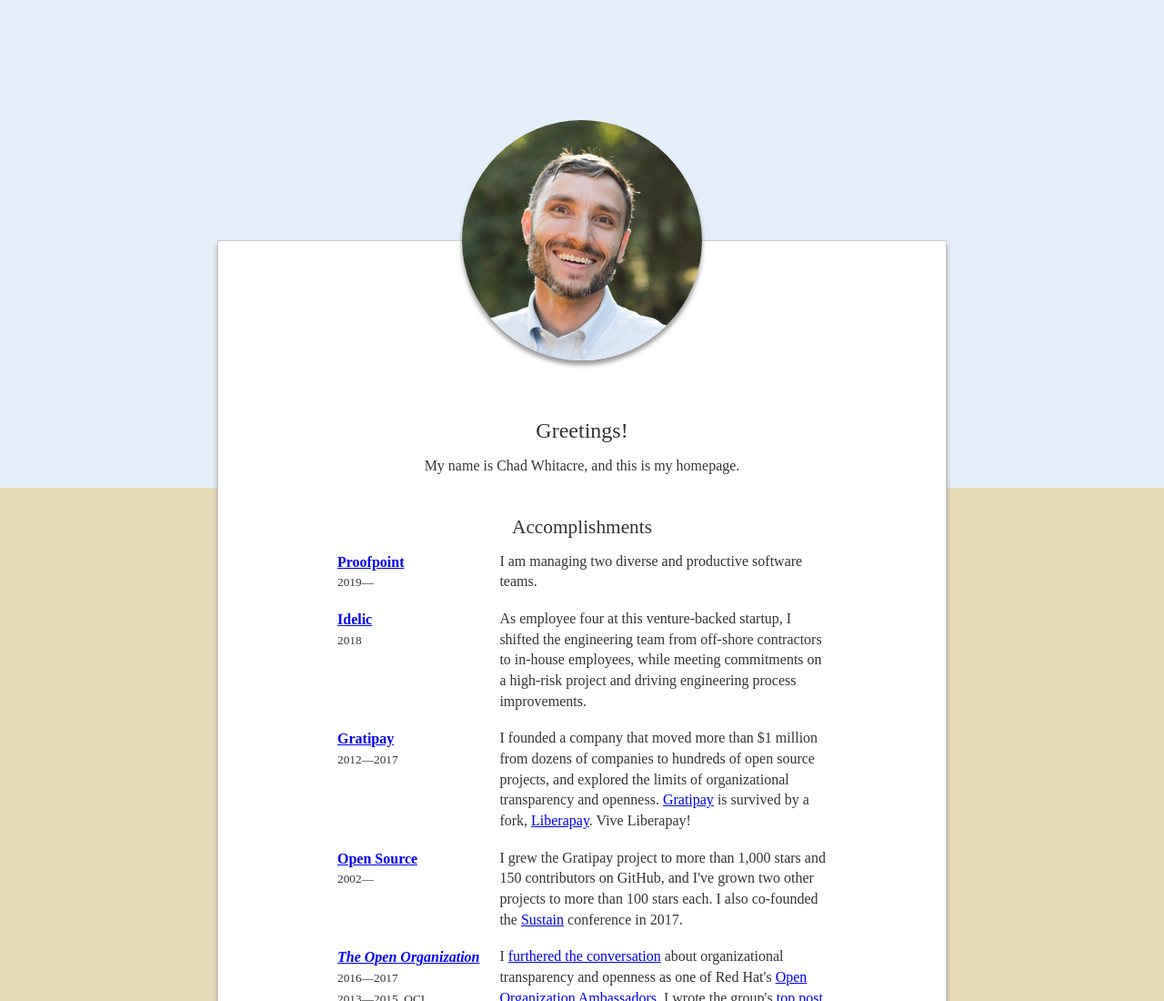
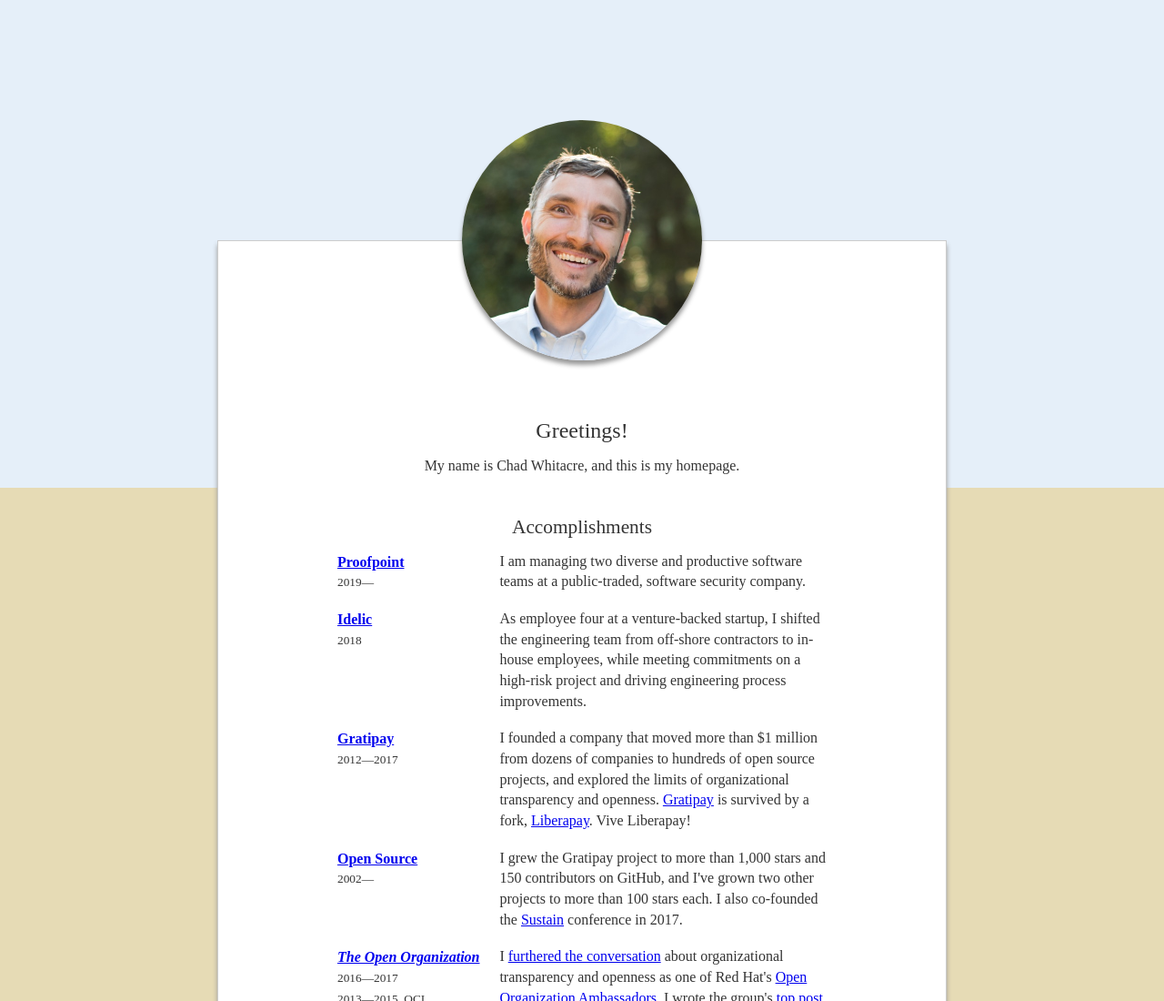
Before and after one commit to chadwhitacre/chadwhitacre.com, a plain HTML site: page index.html in a window 1280 px wide. Shown: the top 1100 px of the page at 91% size. Drawn offline with Linux system fonts and the light colour scheme.

Commit message:
Was too sparse

```diff
--- a/index.html
+++ b/index.html
@@ -23,8 +23,8 @@
                         <span>2019&mdash;</span>
                     </th>
 
-                    <td>I am managing two diverse and productive software
-                        teams.</td>
+                    <td>I am managing two diverse and productive software teams
+                        at a public-traded, software security company.</td>
 
                 </tr>
 
@@ -32,9 +32,9 @@
                         <span>2018</span>
                     </th>
 
-                    <td>As employee four at this venture-backed startup, I
-                        shifted the engineering team from off-shore contractors
-                        to in-house employees, while meeting commitments on a
+                    <td>As employee four at a venture-backed startup, I shifted
+                        the engineering team from off-shore contractors to
+                        in-house employees, while meeting commitments on a
                         high-risk project and driving engineering process
                         improvements.</td>
 
```
